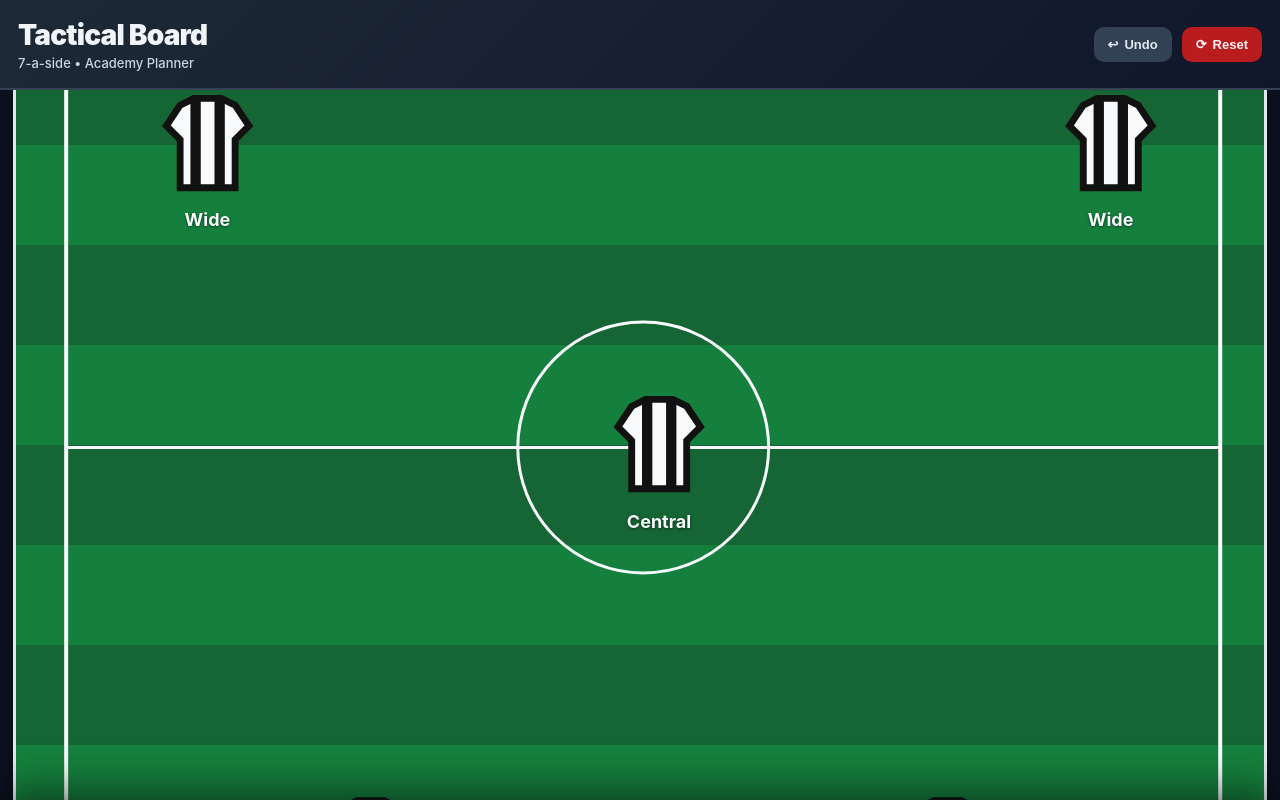
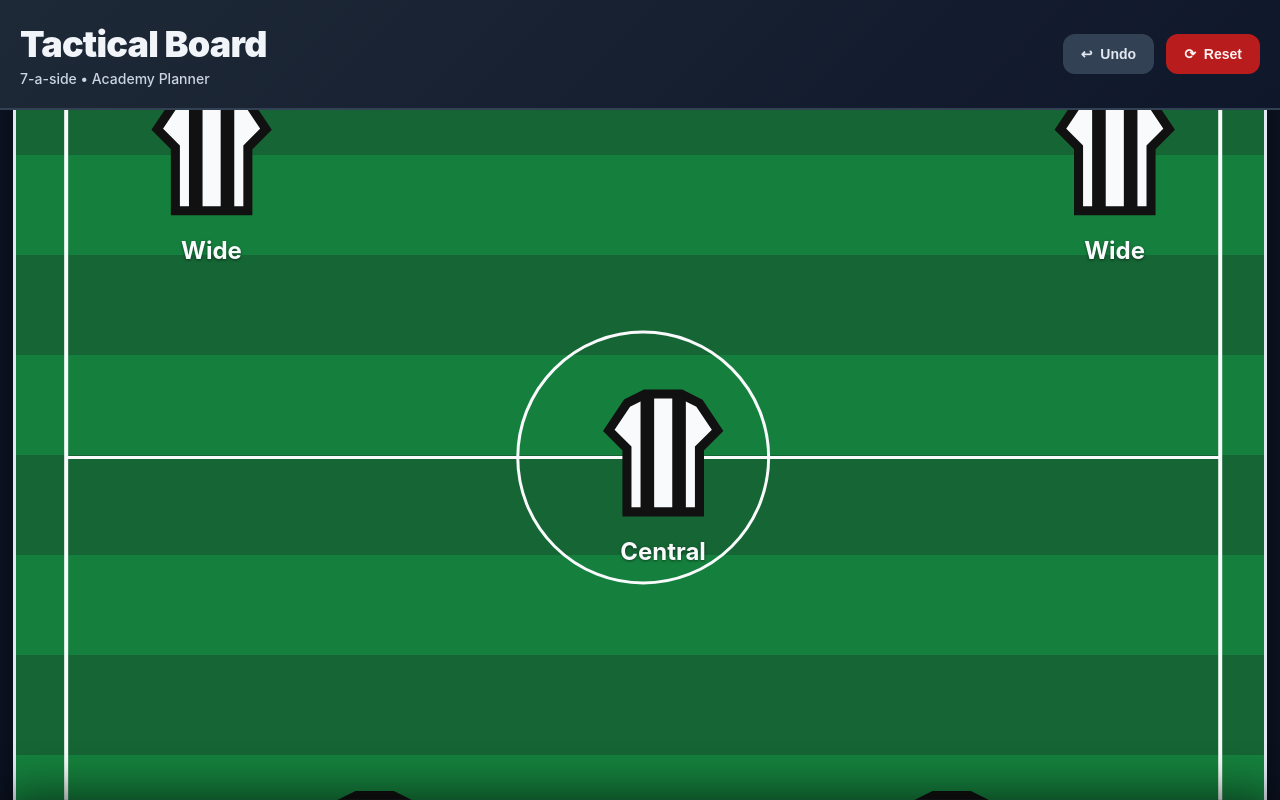
Before and after one commit to mccarr10/TacticsBoard, a React (Vite) app: page / in a window 1280 px wide. Built offline with nearby package versions, Linux system fonts and the light colour scheme.

Commit message:
Update PitchBoard.jsx

```diff
--- a/src/components/PitchBoard.jsx
+++ b/src/components/PitchBoard.jsx
@@ -137,33 +137,33 @@ export default function TacticalBoard() {
  };
 
  const { w, h } = dims;
- const jerseySize = Math.max(70, Math.min(110, w * 0.22));
- const fontSize = Math.max(13, Math.min(18, w * 0.048));
- const tokenWidth = jerseySize + 32;
+ const jerseySize = Math.max(90, Math.min(145, w * 0.29));
+ const fontSize = Math.max(16, Math.min(24, w * 0.062));
+ const tokenWidth = jerseySize + 40;
 
  return (
    <div style={{ width: "100vw", height: "100dvh", background: "#020617", position: "fixed", inset: 0, display: "flex", flexDirection: "column" }}>
 
      {/* Header - Fixed to top */}
-     <div style={{ height: "90px", padding: "14px 18px", background: "linear-gradient(135deg, #1e2937 0%, #0f172a 100%)", borderBottom: "2px solid #334155", display: "flex", alignItems: "center", justifyContent: "space-between", flexShrink: 0, zIndex: 100 }}>
+     <div style={{ height: "110px", padding: "16px 20px", background: "linear-gradient(135deg, #1e2937 0%, #0f172a 100%)", borderBottom: "2px solid #334155", display: "flex", alignItems: "center", justifyContent: "space-between", flexShrink: 0, zIndex: 100 }}>
        <div>
-         <div style={{ color: "#f1f5f9", fontSize: "28px", fontWeight: "950", letterSpacing: "-0.8px" }}>Tactical Board</div>
-         <div style={{ color: "#cbd5e1", fontSize: "13px", marginTop: "3px", fontWeight: "500" }}>7-a-side • Academy Planner</div>
+         <div style={{ color: "#f1f5f9", fontSize: "36px", fontWeight: "950", letterSpacing: "-0.8px" }}>Tactical Board</div>
+         <div style={{ color: "#cbd5e1", fontSize: "14px", marginTop: "4px", fontWeight: "500" }}>7-a-side • Academy Planner</div>
        </div>
-       <div style={{ display: "flex", gap: "10px" }}>
+       <div style={{ display: "flex", gap: "12px" }}>
          <button
            onClick={() => setLines(l => l.slice(0, -1))}
            title="Undo last line"
            style={{
-             padding: "10px 14px",
+             padding: "12px 18px",
              display: "flex",
              alignItems: "center",
-             gap: "6px",
-             borderRadius: "10px",
+             gap: "8px",
+             borderRadius: "12px",
              background: "#334155",
              color: "#e2e8f0",
-             fontSize: "13px",
-             fontWeight: "600",
+             fontSize: "14px",
+             fontWeight: "700",
              border: "none",
              cursor: "pointer",
              transition: "all 0.25s ease",
@@ -186,15 +186,15 @@ export default function TacticalBoard() {
            onClick={resetFormation}
            title="Reset entire formation"
            style={{
-             padding: "10px 14px",
+             padding: "12px 18px",
              display: "flex",
              alignItems: "center",
-             gap: "6px",
-             borderRadius: "10px",
+             gap: "8px",
+             borderRadius: "12px",
              background: "#b91c1c",
              color: "#fef2f2",
-             fontSize: "13px",
-             fontWeight: "600",
+             fontSize: "14px",
+             fontWeight: "700",
              border: "none",
              cursor: "pointer",
              transition: "all 0.25s ease",
@@ -274,15 +274,15 @@ export default function TacticalBoard() {
              {/* Goal Area (6 yards / smaller box) */}
              <rect x={w * 0.26} y={h * 0.06} width={w * 0.48} height={h * 0.08} fill="none" stroke="#f8fafc" strokeWidth="3" />
 
-             {/* TOP GOAL POSTS AND NET */}
+             {/* TOP GOAL - Simple net style */}
              {/* Left post */}
-             <rect x={w * 0.04 - 2} y={h * 0.02} width="4" height={h * 0.04} fill="#f8fafc" />
+             <rect x={w * 0.038} y={h * 0.015} width="4" height={h * 0.055} fill="#f8fafc" />
              {/* Right post */}
-             <rect x={w * 0.96} y={h * 0.02} width="4" height={h * 0.04} fill="#f8fafc" />
+             <rect x={w * 0.958} y={h * 0.015} width="4" height={h * 0.055} fill="#f8fafc" />
              {/* Crossbar */}
-             <line x1={w * 0.04} y1={h * 0.02} x2={w * 0.96} y2={h * 0.02} stroke="#f8fafc" strokeWidth="3" />
+             <line x1={w * 0.042} y1={h * 0.015} x2={w * 0.958} y2={h * 0.015} stroke="#f8fafc" strokeWidth="3" />
              {/* Goal line */}
-             <line x1={w * 0.04} y1={h * 0.06} x2={w * 0.96} y2={h * 0.06} stroke="#f8fafc" strokeWidth="3" />
+             <line x1={w * 0.042} y1={h * 0.07} x2={w * 0.958} y2={h * 0.07} stroke="#f8fafc" strokeWidth="3" />
 
              {/* BOTTOM GOAL AREA - Clean simple boxes */}
              {/* Penalty Area (18 yards / larger box) */}
@@ -290,15 +290,15 @@ export default function TacticalBoard() {
              {/* Goal Area (6 yards / smaller box) */}
              <rect x={w * 0.26} y={h * 0.86} width={w * 0.48} height={h * 0.08} fill="none" stroke="#f8fafc" strokeWidth="3" />
 
-             {/* BOTTOM GOAL POSTS AND NET */}
+             {/* BOTTOM GOAL - Simple net style */}
              {/* Left post */}
-             <rect x={w * 0.04 - 2} y={h * 0.94} width="4" height={h * 0.04} fill="#f8fafc" />
+             <rect x={w * 0.038} y={h * 0.93} width="4" height={h * 0.055} fill="#f8fafc" />
              {/* Right post */}
-             <rect x={w * 0.96} y={h * 0.94} width="4" height={h * 0.04} fill="#f8fafc" />
+             <rect x={w * 0.958} y={h * 0.93} width="4" height={h * 0.055} fill="#f8fafc" />
              {/* Crossbar */}
-             <line x1={w * 0.04} y1={h * 0.94} x2={w * 0.96} y2={h * 0.94} stroke="#f8fafc" strokeWidth="3" />
+             <line x1={w * 0.042} y1={h * 0.93} x2={w * 0.958} y2={h * 0.93} stroke="#f8fafc" strokeWidth="3" />
              {/* Goal line */}
-             <line x1={w * 0.04} y1={h * 0.98} x2={w * 0.96} y2={h * 0.98} stroke="#f8fafc" strokeWidth="3" />
+             <line x1={w * 0.042} y1={h * 0.985} x2={w * 0.958} y2={h * 0.985} stroke="#f8fafc" strokeWidth="3" />
 
              {/* Drawn tactical lines */}
              {lines.map((l, i) => (
@@ -394,18 +394,18 @@ export default function TacticalBoard() {
        </div>
 
        {/* Sheet content */}
-       <div style={{ padding: "0 20px 32px" }}>
-         <div style={{ marginBottom: "24px" }}>
-           <div style={{ color: "#f1f5f9", fontSize: "26px", fontWeight: "900", marginBottom: "8px" }}>
+       <div style={{ padding: "0 24px 40px" }}>
+         <div style={{ marginBottom: "28px" }}>
+           <div style={{ color: "#f1f5f9", fontSize: "32px", fontWeight: "900", marginBottom: "10px" }}>
              {selectedPos && FORMATION.find(f => f.id === selectedPos)?.label}
            </div>
-           <div style={{ color: "#94a3b8", fontSize: "16px", fontWeight: "500" }}>
+           <div style={{ color: "#94a3b8", fontSize: "18px", fontWeight: "500" }}>
              Pick a player from your squad
            </div>
          </div>
 
          {/* Player grid - larger buttons */}
-         <div style={{ display: "grid", gridTemplateColumns: "repeat(auto-fill, minmax(140px, 1fr))", gap: "14px", marginBottom: "24px" }}>
+         <div style={{ display: "grid", gridTemplateColumns: "repeat(auto-fill, minmax(165px, 1fr))", gap: "16px", marginBottom: "28px" }}>
            {squad.map((player, idx) => {
              const isAssigned = Object.values(assigned).includes(player);
              return (
@@ -415,13 +415,13 @@ export default function TacticalBoard() {
                    if (!isAssigned) assignPlayer(player);
                  }}
                  style={{
-                   padding: "18px 14px",
+                   padding: "22px 16px",
                    background: isAssigned ? "#1f2937" : assigned[selectedPos] === player ? "#fde047" : "#334155",
                    color: assigned[selectedPos] === player ? "#111" : isAssigned ? "#64748b" : "#f1f5f9",
                    border: "2.5px solid " + (assigned[selectedPos] === player ? "#fde047" : "#475569"),
-                   borderRadius: "12px",
+                   borderRadius: "14px",
                    fontWeight: "700",
-                   fontSize: "16px",
+                   fontSize: "18px",
                    cursor: isAssigned ? "not-allowed" : "pointer",
                    transition: "all 0.25s ease",
                    opacity: isAssigned ? 0.5 : 1,
@@ -450,8 +450,8 @@ export default function TacticalBoard() {
          </div>
 
          {/* Info box */}
-         <div style={{ padding: "16px", background: "linear-gradient(135deg, #0f172a 0%, #1a1f35 100%)", borderRadius: "12px", color: "#cbd5e1", fontSize: "13px", lineHeight: "1.6", border: "1px solid #334155" }}>
-           <div style={{ marginBottom: "8px" }}>💡 <strong>Tip:</strong> Already assigned players appear grayed out. Click outside to close.</div>
+         <div style={{ padding: "18px", background: "linear-gradient(135deg, #0f172a 0%, #1a1f35 100%)", borderRadius: "14px", color: "#cbd5e1", fontSize: "14px", lineHeight: "1.7", border: "1px solid #334155" }}>
+           <div style={{ marginBottom: "10px" }}>💡 <strong>Tip:</strong> Already assigned players appear grayed out. Click outside to close.</div>
            <div>Drag players on the pitch to reposition them, or click to change assignments.</div>
          </div>
        </div>
```
